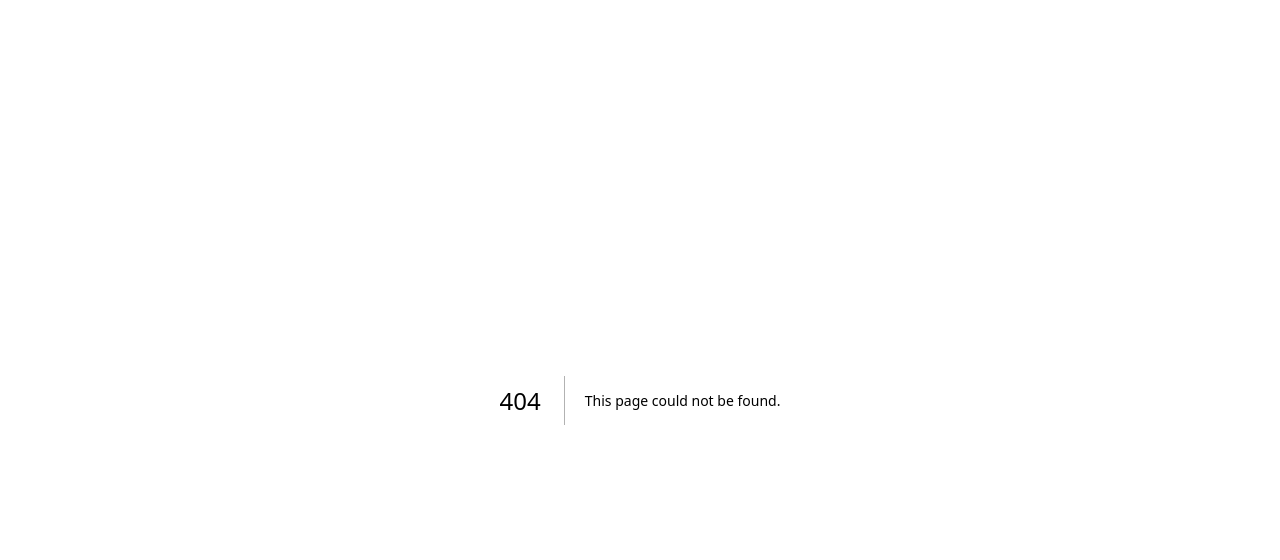
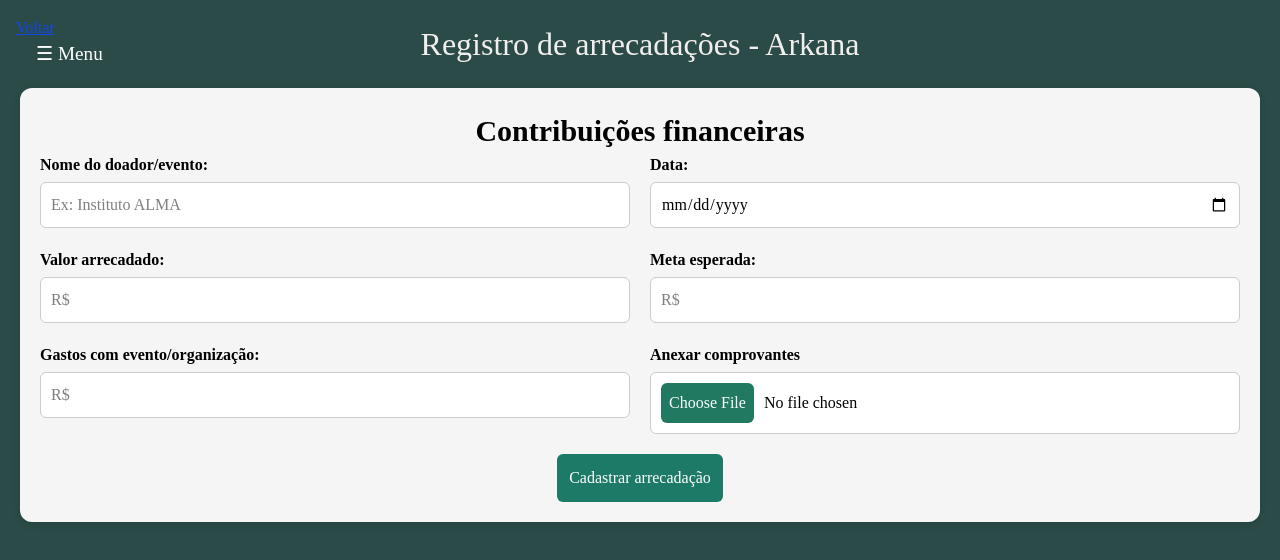
Before and after one commit to sofiahernandes/Projeto1, a Next.js app: page /donate-page in a window 1280 px wide. Before the commit this address had no page. Shown: the top 560 px of the page. Built offline with nearby package versions, Linux system fonts and the light colour scheme.

Commit message:
feature/form-donate-page
Teste de ''enviar'' o formulário de arrecadação para o console + alert de notificação

```diff
--- /dev/null
+++ b/app/donate-page/page.tsx
@@ -0,0 +1,97 @@
+"use client";
+
+import "/styles/donatePage.css";
+import React, { useState } from "react";
+import Link from "next/link";
+import { Form } from "react-hook-form";
+
+export default function Donations() {
+    const [menuOpen, setMenuOpen] = useState(false)
+    const handleSubmit = (e: React.FormEvent<HTMLFormElement>) => {
+      e.preventDefault();
+
+      const formDonate = new FormData(e.currentTarget);
+      const Donate = {
+        name: formDonate.get("name"),
+        date: formDonate.get("date"),
+        value: formDonate.get("value-donate"),
+        goal: formDonate.get("goal"),
+        funds: formDonate.get("funds"),
+        files: formDonate.get("files"),
+      };
+
+      console.log("Dados do formulario", Donate);
+      alert("Arrecadação cadastrada! Verifique o console: ");
+
+    };
+
+  return (
+    <div>
+    <Link href="/" className="underline text-blue-700 fixed p-4 cursor-pointer">
+        <span> Voltar </span>
+    </Link>
+
+    <div className={`page-container ${menuOpen ? "shifted" : ""}`}>
+      <header>
+        <button className={`open-menu ${menuOpen ? "hidden" : ""}`} onClick={() => setMenuOpen(true)}> ☰ Menu </button>
+
+        <h1 className="page-title">Registro de arrecadações - Arkana</h1>
+      </header>
+
+      {/*Menu lateral quando está no desktop/tablet*/}
+      <aside className={`side-menu ${menuOpen ? "open" : ""}`}>
+        <button className="close-menu" onClick={() => setMenuOpen(false)}> ✖ </button>
+        <nav>
+            <button className="new-donation"> Cadastrar novas contribuições </button>
+            <button className="old-donations"> Histórico de contribuições </button>
+        </nav>
+      </aside>
+
+      {/*Menu rodapé quando está no mobile*/}
+      <nav className="mobile-nav">
+            <button className="new-donation"> Cadastrar novas contribuições </button>
+            <button className="old-donations"> Histórico de contribuições </button>
+      </nav>
+
+      <main>
+        <div className="card-area" >
+          <h2>Contribuições financeiras</h2>
+          <form className="donation-details" onSubmit={handleSubmit}>
+            <div className="name">
+              <label>Nome do doador/evento:</label>
+              <input placeholder="Ex: Instituto ALMA" type="text"  name="name"/>
+            </div>
+
+            <div className="date">
+              <label>Data:</label>
+              <input type="date" name="date" />
+            </div>
+
+            <div className="value-donate">
+              <label>Valor arrecadado:</label>
+              <input placeholder="R$" type="number" name="value-donate" />
+            </div>
+
+            <div className="goal">
+              <label>Meta esperada:</label>
+              <input placeholder="R$" type="number" name="goal" />
+            </div>
+
+            <div className="funds">
+              <label>Gastos com evento/organização:</label>
+              <input placeholder="R$" type="number" name="funds" />
+            </div>
+
+            <div className="files">
+              <label>Anexar comprovantes</label>
+              <input type="file" name="files"/>
+            </div>
+
+            <button type="submit">Cadastrar arrecadação</button>
+          </form>
+        </div>
+      </main>
+    </div>
+    </div>
+  );
+}
--- a/app/register/login/page.tsx
+++ b/app/register/login/page.tsx
@@ -68,11 +68,10 @@ export default function Login() {
                 senha={senha}
                 setSenha={setSenha}
               />
-              <button
-                type="submit"
-                className="border-transparent bg-primary text-white text-base py-2 px-6 w-[90px] md:w-28 self-center hover:bg-[#354F52] rounded-lg"
-              >
-                Entrar
+              <button type="submit" className="border-transparent bg-primary text-white text-base py-2 px-6 w-[90px] md:w-28 self-center hover:bg-[#354F52] rounded-lg">
+                 <Link href="/donate-page">
+                  <span > Entrar </span>
+                 </Link>
               </button>
             </form>
           </section>
--- /dev/null
+++ b/pnpm-workspace.yaml
@@ -0,0 +1,4 @@
+onlyBuiltDependencies:
+  - '@clerk/shared'
+  - '@tailwindcss/oxide'
+  - sharp
--- /dev/null
+++ b/styles/donatePage.css
@@ -0,0 +1,215 @@
+* {
+  box-sizing: border-box;
+}
+
+body {
+  font-family: "Oranienbaum", serif;
+  margin: 0;
+  padding: 0;
+  background: #f8f9fa;
+}
+
+.page-container {
+  background-color: #2a4b47;
+  min-height: calc(100vh);
+  margin: auto;
+  padding: 20px;
+  justify-content: center;
+  transition: margin-left 0.3s ease;
+  margin-left: 0;
+}
+
+.page-container.shifted
+{
+  margin-left: 250px; /* mesmo tamanho do aside */
+}
+
+header {
+  display: flex;
+  justify-content: center;
+  align-items: center;
+  position: relative;
+  color: rgb(242, 238, 238);
+  margin-bottom: 20px;
+  transition: margin-left 0.3s ease;
+
+}
+
+.page-title {
+  font-size: 2rem;
+  justify-self: center;
+}
+
+/*Aba de cadastrar doações */
+.card-area {
+  background: #f5f5f5;
+  padding: 20px;
+  border-radius: 12px;
+  box-shadow: 0 2px 8px rgba(0, 0, 0, 0.1);
+  transition: margin-left 0.3s ease;
+  margin-left: 0;
+}
+
+.card-area h2 {
+  font-size: 30px;
+  justify-self: center;
+  font-weight: 600;
+}
+.donation-details {
+  display: grid;
+  grid-template-columns: repeat(auto-fit, minmax(300px, 1fr));
+  gap: 20px;
+
+}
+
+.donation-details div {
+  display: flex;
+  flex-direction: column;
+  flex-wrap: wrap;
+}
+
+.donation-details label {
+  margin-bottom: 5px;
+  font-weight: bold;
+}
+
+.donation-details input {
+  padding: 10px;
+  margin: 0;
+  margin-right: 10px;
+  border: 1px solid #ccc;
+  background-color: #ffffff;
+  border-radius: 6px;
+  width: 100%;
+  max-width: 100%;
+  box-sizing: border-box;
+}
+
+input[type="date"] {
+  border: 1px solid #ccc;
+  border-radius: 6px;
+  padding: 10px;
+}
+
+input[type="file"]::file-selector-button {
+  background: #207960;
+  color: white;
+  border: none;
+  padding: 8px;
+  border-radius: 6px;
+  margin-right: 10px;
+  cursor: pointer;
+}
+
+
+.donation-details button {
+  grid-column: 1 / -1; /* isso faz o botão ficar no meio das duas colunas 1fr1r*/
+  margin: auto;
+  padding: 12px;
+  background: #1d7a66;
+  border: none;
+  border-radius: 6px;
+  font-size: 1rem;
+  color: white;
+  cursor: pointer;
+  transition: background 0.2s ease-in;
+}
+
+button:hover {
+  background: #354f52;
+}
+
+/*Menu lateral */
+
+.open-menu {
+  margin-top: 20px;
+  background: none;
+  border: none;
+  font-size: 1.2rem;
+  cursor: pointer;
+  color: white;
+  position: absolute;
+  left: 1rem
+}
+.hidden{
+  display: none;
+}
+
+.side-menu {
+  position: fixed;
+  top: 0;
+  left: -250px; /* começa escondido fora da tela */
+  width: 250px;
+  height: 100vh;
+  background: #f5f5f5;
+  color: rgb(0, 0, 0);
+  padding: 1rem;
+  transition: left 0.3s ease;
+  z-index: 1000;
+}
+
+.side-menu.open {
+  left: 0;
+}
+
+/* botão de fechar */
+.close-menu {
+  background: none;
+  border: none;
+  color: rgb(0, 0, 0);
+  font-size: 1.5rem;
+  cursor: pointer;
+  margin-bottom: 1rem;
+}
+
+/* botoes do side menu e do nav mobile */
+.new-donation, .old-donations {
+    margin: 2px;
+    padding: 10px;
+    background: #1d7a66;
+    border: none;
+    border-radius: 6px;
+    font-size: 1rem;
+    color: white;
+    cursor: pointer;
+    flex: 1;
+  }
+
+/*menu do mobile, fica escondido se for desktop */
+
+.mobile-nav {
+  display: none;
+}
+
+/* Responsividade: no desktop vira 2 colunas(inputs lado a lado) e em celular fica 1 (abaixo)*/
+
+@media (min-width: 200px) and (max-width: 490px) {
+  .donation-details {
+    grid-template-columns: 1fr;
+  }
+}
+
+@media (min-width: 491px) {
+  .donation-details {
+    grid-template-columns: 1fr 1fr;
+  }
+}
+
+@media (max-width: 670px) {
+  .side-menu,
+  .open-menu{ display: none;} /*Aquie sconde o menu lateral */
+  .page-container {padding-bottom: 60px}
+  .mobile-nav {
+    display: block;
+    display: flex;
+    position: fixed;
+    bottom: 0;
+    left: 0;
+    padding: 7px;
+    width: 100%;
+    background: #f5f5f5;
+    color: white;
+    box-shadow: 0 -2px 8px rgba(24, 23, 23, 0.2);
+    z-index: 1000;
+    }
+}
```
Also changed, not shown: 1 other file (tests, documents, lock files or other folders).
